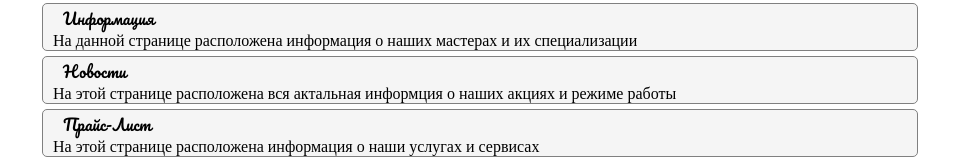
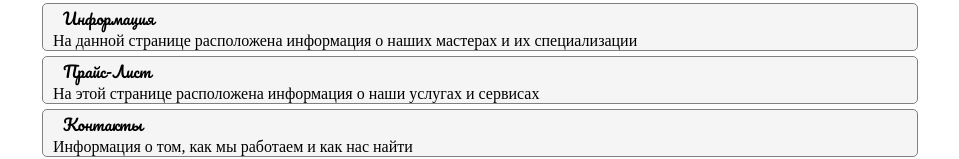
Before and after one commit to Makarov-Ivan/final_project-1, a React (Create React App) app: page / in a window 1280 px wide. Shown: the part 1412-1571 px from the top of the page, without its empty margins (160-1119 px from the left). Built offline with nearby package versions, Linux system fonts and the light colour scheme; no server answers.

Commit message:
no time for news page

```diff
--- a/src/components/navbar/navbarContent.js
+++ b/src/components/navbar/navbarContent.js
@@ -11,12 +11,12 @@ export const NavbarContent = [
     additional:
       "На данной странице расположена информация о наших мастерах и их специализации",
   },
-  {
-    link: "/news",
-    content: "новости",
-    additional:
-      "На этой странице расположена вся актальная информция о наших акциях и режиме работы",
-  },
+  // {
+  //   link: "/news",
+  //   content: "новости",
+  //   additional:
+  //     "На этой странице расположена вся актальная информция о наших акциях и режиме работы",
+  // },
   {
     link: "/price",
     content: "прайс-лист",
```
